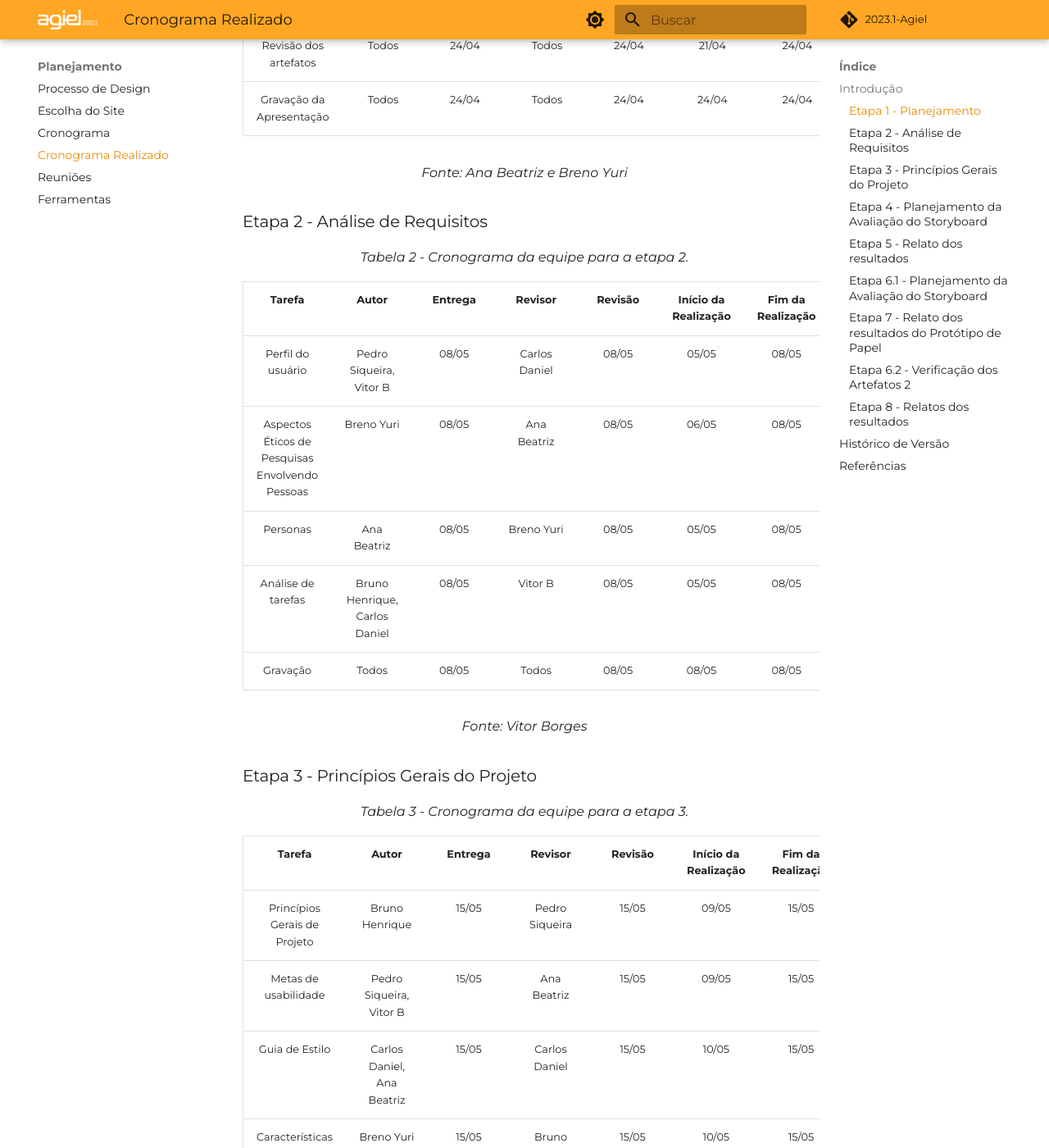
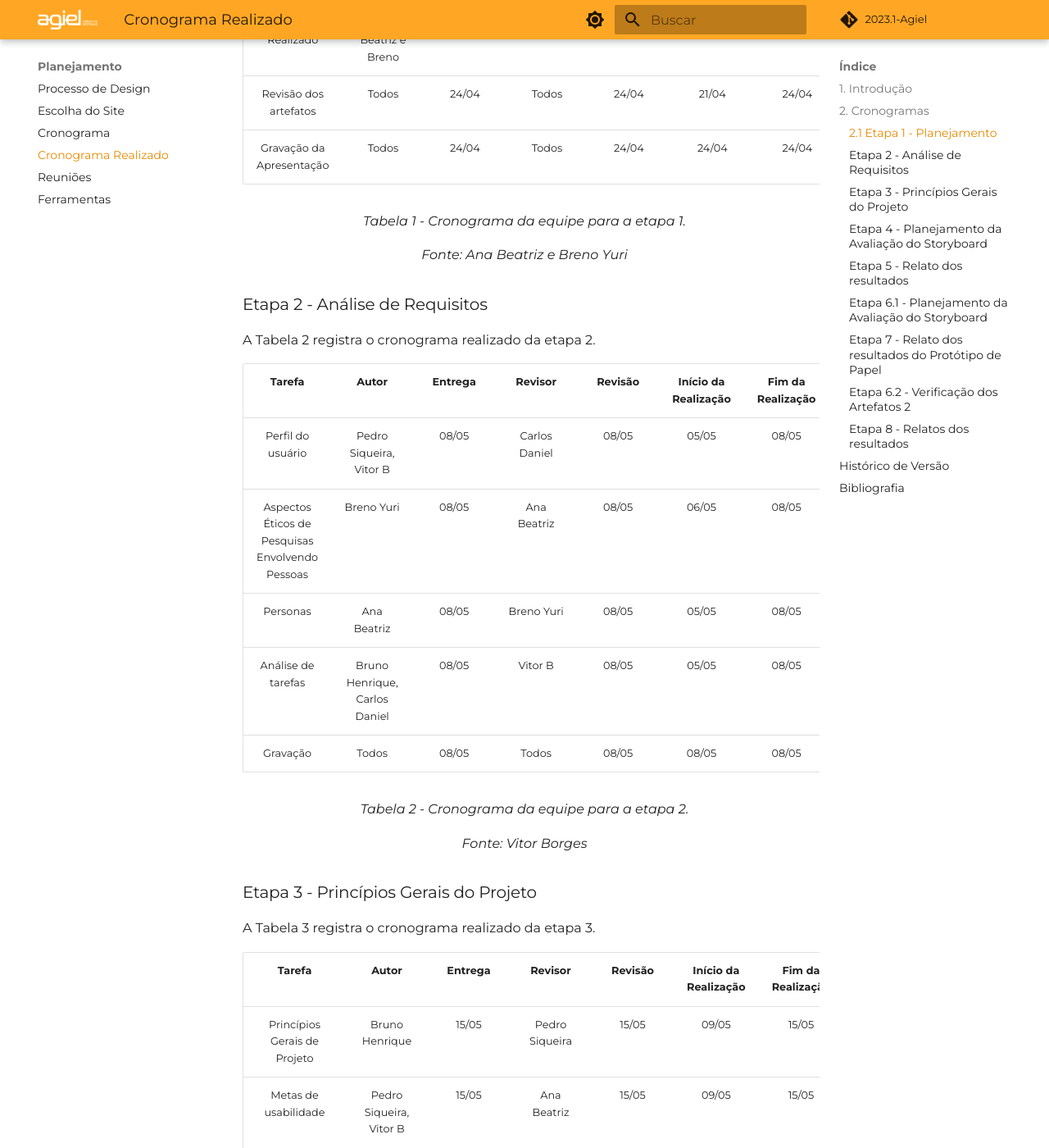
Before and after one commit to Interacao-Humano-Computador/2023.1-Agiel, an MkDocs documentation site: the page built from docs/planejamento/cronograma_realizado.md, in a window 1280 px wide and 1400 px high, scrolled down 1320 px. Shown: the whole window at 82% size. Built offline with MkDocs 1.6.1 and Material for MkDocs 9.7.7, drawn with Linux system fonts in a browser that asks for light colours; some web fonts are replaced; comment, search, counter and statistics services are not loaded; some of the changed text lies outside the part shown.

Commit message:
Padronização dos artefatos de planejamento

```diff
--- a/docs/planejamento/cronograma_realizado.md
+++ b/docs/planejamento/cronograma_realizado.md
@@ -1,12 +1,14 @@
 # Cronograma Realizado
 
-## Introdução
+## 1. Introdução
 
 O cronograma realizado é um documento que descreve as atividades que foram executadas no projeto em relação ao cronograma planejado. Neste documento, serão apresentados os resultados da comparação entre o [Cronograma Planejado](cronograma.md) e o realizado.
 
-### Etapa 1 - Planejamento
+## 2. Cronogramas
 
-<figcaption align="center">Tabela 1 - Cronograma da equipe para a etapa 1.</figcaption>
+### 2.1 Etapa 1 - Planejamento
+
+A Tabela 1 registra o cronograma realizado da etapa 1.
 
 |         Tarefa         |     Autor      | Entrega |    Revisor     | Revisão | Início da Realização | Fim da Realização |
 |:----------------------:|:--------------:|:-------:|:--------------:|:-------:|:--------------------:|:-----------------:|
@@ -24,11 +26,11 @@ O cronograma realizado é um documento que descreve as atividades que foram exec
 |     Revisão dos artefatos    | Todos |  24/04  |    Todos     |  24/04  |        21/04         |       24/04       |
 |     Gravação da Apresentação    | Todos |  24/04  |    Todos     |  24/04  |        24/04         |       24/04       |
 
+<figcaption align="center">Tabela 1 - Cronograma da equipe para a etapa 1.</figcaption>
 <figcaption align="center">Fonte: Ana Beatriz e Breno Yuri</figcaption>
 
 ### Etapa 2 - Análise de Requisitos
-
-<figcaption align="center">Tabela 2 - Cronograma da equipe para a etapa 2.</figcaption>
+A Tabela 2 registra o cronograma realizado da etapa 2.
 
 |                     Tarefa                      |             Autor             | Entrega |    Revisor    | Revisão | Início da Realização | Fim da Realização |
 |:-----------------------------------------------:|:-----------------------------:|:-------:|:-------------:|:-------:|:--------------------:|:-----------------:|
@@ -38,11 +40,11 @@ O cronograma realizado é um documento que descreve as atividades que foram exec
 |               Análise de tarefas                | Bruno Henrique, Carlos Daniel |  08/05  |    Vitor B    |  08/05  |        05/05         |       08/05       |
 |        Gravação                                 |  Todos                        |  08/05  | Todos         |  08/05  |        08/05         |       08/05       |
 
+<figcaption align="center">Tabela 2 - Cronograma da equipe para a etapa 2.</figcaption>
 <figcaption align="center">Fonte: Vitor Borges</figcaption>
 
 ### Etapa 3 - Princípios Gerais do Projeto
-
-<figcaption align="center">Tabela 3 - Cronograma da equipe para a etapa 3.</figcaption>
+A Tabela 3 registra o cronograma realizado da etapa 3.
 
 |                    Tarefa                    |           Autor            | Entrega |    Revisor     | Revisão | Início da Realização | Fim da Realização |
 |:--------------------------------------------:|:--------------------------:|:-------:|:--------------:|:-------:|:--------------------:|:-----------------:|
@@ -52,11 +54,11 @@ O cronograma realizado é um documento que descreve as atividades que foram exec
 | Características da plataforma para o projeto |         Breno Yuri         |  15/05  | Bruno Henrique |  15/05  |        10/05         |       15/05       |
 |        Gravação                              |  Todos                     |  16/05  | Todos          |  15/05  |        15/05         |       15/05       |
 
+<figcaption align="center">Tabela 3 - Cronograma da equipe para a etapa 3.</figcaption>
 <figcaption align="center">Fonte: Vitor Borges</figcaption>
 
 ### Etapa 4 - Planejamento da Avaliação do Storyboard
-
-<figcaption align="center">Tabela 4 - Cronograma da equipe para a etapa 4.</figcaption>
+A Tabela 4 registra o cronograma realizado da etapa 4.
 
 |                                  Tarefa                                   |            Autor            | Entrega |    Revisor    | Revisão | Início da Realização | Fim da Realização |
 |:-------------------------------------------------------------------------:|:---------------------------:|:-------:|:-------------:|:-------:|:--------------------:|:-----------------:|
@@ -66,11 +68,11 @@ O cronograma realizado é um documento que descreve as atividades que foram exec
 | Planejamento do relato dos resultados da avaliação do Análise de tarefas. |       Pedro Siqueira        |  22/05  |  Ana Beatriz  |  22/05  |        18/05         |       22/05       |
 |        Gravação                                                           |  Todos                      |  22/05  | Todos         |  22/05  |        22/05         |       22/05       |
 
+<figcaption align="center">Tabela 4 - Cronograma da equipe para a etapa 4.</figcaption>
 <figcaption align="center">Fonte: Vitor Borges</figcaption>
 
 ### Etapa 5 - Relato dos resultados
-
-<figcaption align="center">Tabela 5 - Cronograma da equipe para a etapa 5.</figcaption>
+A Tabela 5 registra o cronograma realizado da etapa 5.
 
 |                                  Tarefa                                  |             Autor             | Entrega |    Revisor     | Revisão | Início da Realização | Fim da Realização |
 |:------------------------------------------------------------------------:|:-----------------------------:|:-------:|:--------------:|:-------:|:--------------------:|:-----------------:|
@@ -80,11 +82,11 @@ O cronograma realizado é um documento que descreve as atividades que foram exec
 | Planejamento do relato dos resultados da avaliação do Protótipo de Papel |      Ana Beatriz,Vitor B      |  29/05  | Carlos Daniel  |  29/05  |        23/05         |       29/05       |
 |        Gravação                                                          |  Todos                        |  29/05  | Todos          |  29/05  |        29/05         |       29/05       |
 
+<figcaption align="center">Tabela 5 - Cronograma da equipe para a etapa 5.</figcaption>
 <figcaption align="center">Fonte: Vitor Borges</figcaption>
 
 ### Etapa 6.1 - Planejamento da Avaliação do Storyboard
-
-<figcaption align="center">Tabela 6 - Cronograma da equipe para a etapa 6.1.</figcaption>
+A Tabela 6 registra o cronograma realizado da etapa 6.1.
 
 |                                        Tarefa                                        |     Autor      | Entrega |    Revisor     | Revisão | Início da Realização | Fim da Realização |
 |:------------------------------------------------------------------------------------:|:--------------:|:-------:|:--------------:|:-------:|:--------------------:|:-----------------:|
@@ -105,11 +107,11 @@ O cronograma realizado é um documento que descreve as atividades que foram exec
 |      Verificação do planejamento do relato dos resultados do protótipo de papel      | Carlos Daniel  |  05/06  | Pedro Siqueira |  05/06  |        04/06         |       05/06       |
 |        Gravação                                                                      |  Todos         |  05/06  | Todos          |  05/06  |        04/06         |       05/06       |
 
+<figcaption align="center">Tabela 6 - Cronograma da equipe para a etapa 6.1.</figcaption>
 <figcaption align="center">Fonte: Vitor Borges</figcaption>
 
 ### Etapa 7 - Relato dos resultados do Protótipo de Papel
-
-<figcaption align="center">Tabela 7 - Cronograma da equipe para a etapa 7.</figcaption>
+A Tabela 7 registra o cronograma realizado da etapa 7.
 
 |                                       Tarefa                                       |             Autor             | Entrega |    Revisor     | Revisão | Início da Realização | Fim da Realização |
 |:----------------------------------------------------------------------------------:|:-----------------------------:|:-------:|:--------------:|:-------:|:--------------------:|:-----------------:|
@@ -118,11 +120,12 @@ O cronograma realizado é um documento que descreve as atividades que foram exec
 | Planejamento do relato dos resultados da avaliação do protótipo de alta fidelidade |      Vitor B, Breno Yuri      |  12/06  | Bruno Henrique |  12/06  |        11/06         |       12/06       |
 |        Gravação                                                                    |  Todos                        |  12/06  | Todos          |  12/06  |        11/06         |       12/06       |
 
+<figcaption align="center">Tabela 7 - Cronograma da equipe para a etapa 7.</figcaption>
 <figcaption align="center">Fonte: Vitor Borges</figcaption>
 
 ### Etapa 6.2 - Verificação dos Artefatos 2
+A Tabela 8 registra o cronograma realizado da etapa 6.2.
 
-<figcaption align="center">Tabela 8 - Cronograma da equipe para a etapa 7.</figcaption>
 
 |                Tarefa                |                                      Autor                                      | Entrega |            Revisor             | Revisão | Início da Realização | Fim da Realização |
 |:------------------------------------:|:-------------------------------------------------------------------------------:|:-------:|:------------------------------:|:-------:|:--------------------:|:-----------------:|
@@ -134,11 +137,11 @@ O cronograma realizado é um documento que descreve as atividades que foram exec
 | Artefatos Etapa 07 | Pedro Siqueira |  19/06  | Vitor Borges |  19/06  |        18/06         |       19/06       |
 |        Gravação                      | Todos |  19/06  | Todos                          |  19/06  |        19/06         |       19/06       |
 
+<figcaption align="center">Tabela 8 - Cronograma da equipe para a etapa 7.</figcaption>
 <figcaption align="center">Fonte: Vitor Borges</figcaption>
 
 ### Etapa 8 - Relatos dos resultados
-
-<figcaption align="center">Tabela 8 - Cronograma da equipe para a etapa 8.</figcaption>
+A Tabela 9 registra o cronograma realizado da etapa 8.
 
 | Tarefa | Autor | Entrega | Revisor | Revisão | Início da Realização | Fim da Realização |
 |:------:|:-----:|:-------:|:-------:|:-------:|:--------------------:|:-----------------:|
@@ -150,10 +153,11 @@ O cronograma realizado é um documento que descreve as atividades que foram exec
 | Relatos dos resultados do protótipo de alta fidelidade | Todos |  26/06  | Todos |  26/06  |        26/06         |       26/06       |
 |        Gravação                                        | Todos |  27/06  | Todos                  |  26/06  |        26/06        |       26/06       |
 
-
+<figcaption align="center">Tabela 9 - Cronograma da equipe para a etapa 8.</figcaption>
 <figcaption align="center">Fonte: Vitor Borges</figcaption>
 
 ## Histórico de Versão
+A Tabela 10 registra o histórico de versão desse documento.
 
 | Versão | Data  |            Descrição              |     Autor      |    Revisor    |
 |:------:|:-----:|:---------------------------------:|:--------------:|:-------------:|
@@ -167,6 +171,9 @@ O cronograma realizado é um documento que descreve as atividades que foram exec
 | `8.0`  | 19/06/2023 | Adição do cronograma realizado da Etapa 6.2 | Vitor | Todos |
 | `9.0`  | 26/06/2023 | Adição do cronograma realizado da Etapa 08 | Vitor | Todos |
 
-## Referências
+<h6 align = "center"> Tabela 10: Histórico de Versões
+<br> Autor: Ana Beatriz e Breno </h6>
+
+## Bibliografia
 
 > Curso: FGA0173 - INTERAÇÃO HUMANO COMPUTADOR - 2023/1. Disponível em: <https://aprender3.unb.br/course/view.php?id=18552>. Acesso em: 24 abril. 2023.
```
Also changed, not shown: docs/planejamento/cronograma.md (+28 -17 lines), docs/planejamento/escolha_do_site.md (+5 -0 lines), docs/planejamento/ferramentas_utilizadas.md (+10 -1 lines), docs/planejamento/processo_design.md (+9 -7 lines), docs/planejamento/reunioes.md (+11 -4 lines).
